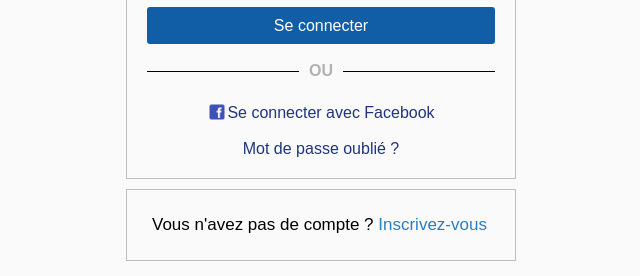
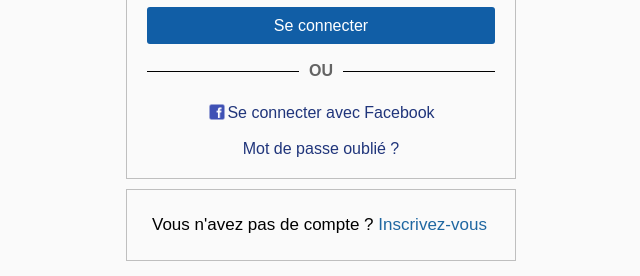
Before and after one commit to ryanvaugarni/tp_instagram, a website: page index.html in a window 1280 px wide. Shown: the part 286-562 px from the top of the page, 319-959 px from the left. Drawn offline with Linux system fonts and the light colour scheme.

Commit message:
FINAL COMMIT

```diff
--- a/css/style.css
+++ b/css/style.css
@@ -127,7 +127,7 @@ img{
     text-align: center;
     box-sizing: border-box;
     margin: 0 auto;
-    color: #b2b2b2;
+    color: #646464;
   }
 #divider:before, #divider:after{
     background-color: rgb(0, 0, 0);
@@ -155,11 +155,11 @@ form p {
     transform: translateX(-1rem);
     transform: translateY(0.4rem);
 }
-section h3{
+section h2{
     font-size: 1.7rem;
 }
-h3 a{
-    color: #2b7dc0;
+h2 a{
+    color: #1f67a1;
 }
 /* PLAYSTORE AND APPLE WIDGET */
 #picture li{
--- a/index.html
+++ b/index.html
@@ -30,7 +30,7 @@
             </form>
         </div>
         <section>
-            <h3>Vous n'avez pas de compte ? <a href="#">Inscrivez-vous </a></h3>
+            <h2>Vous n'avez pas de compte ? <a href="#">Inscrivez-vous </a></h2>
         </section>
         <br>
         <p>Télécharger l'application</p>
```
